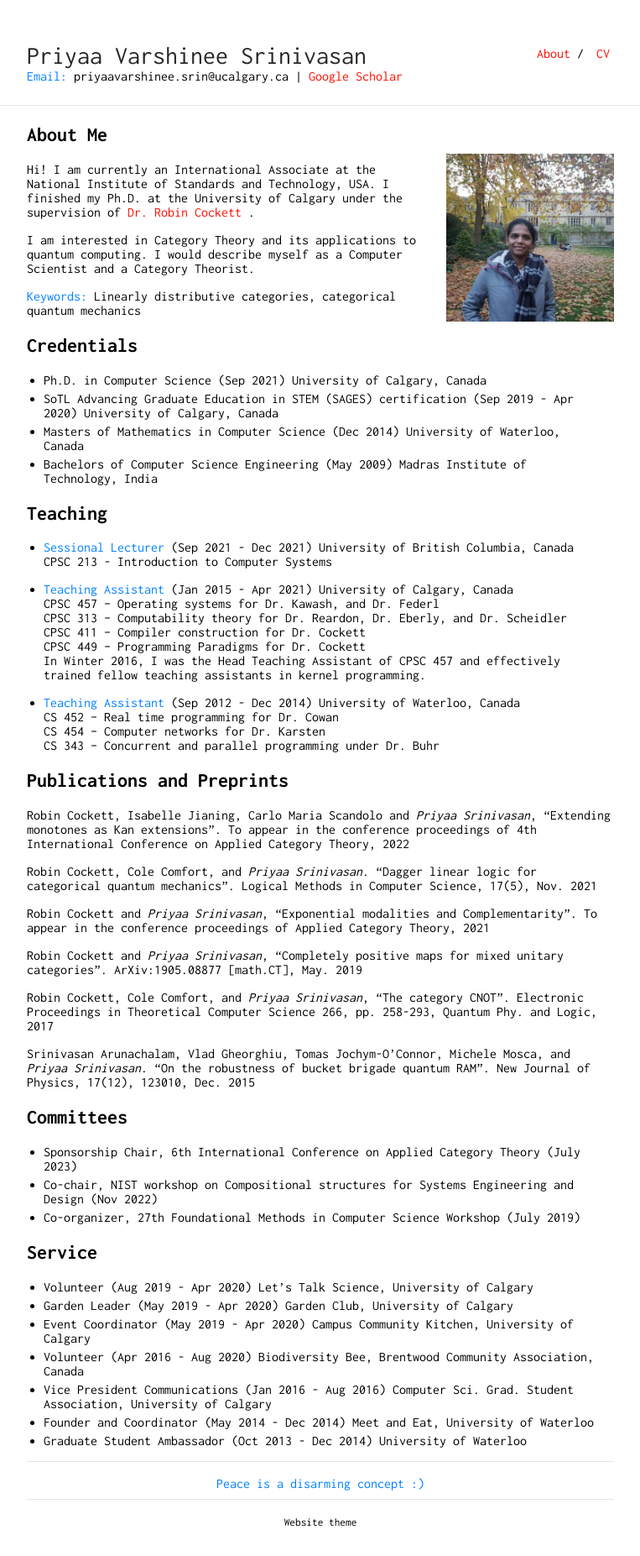
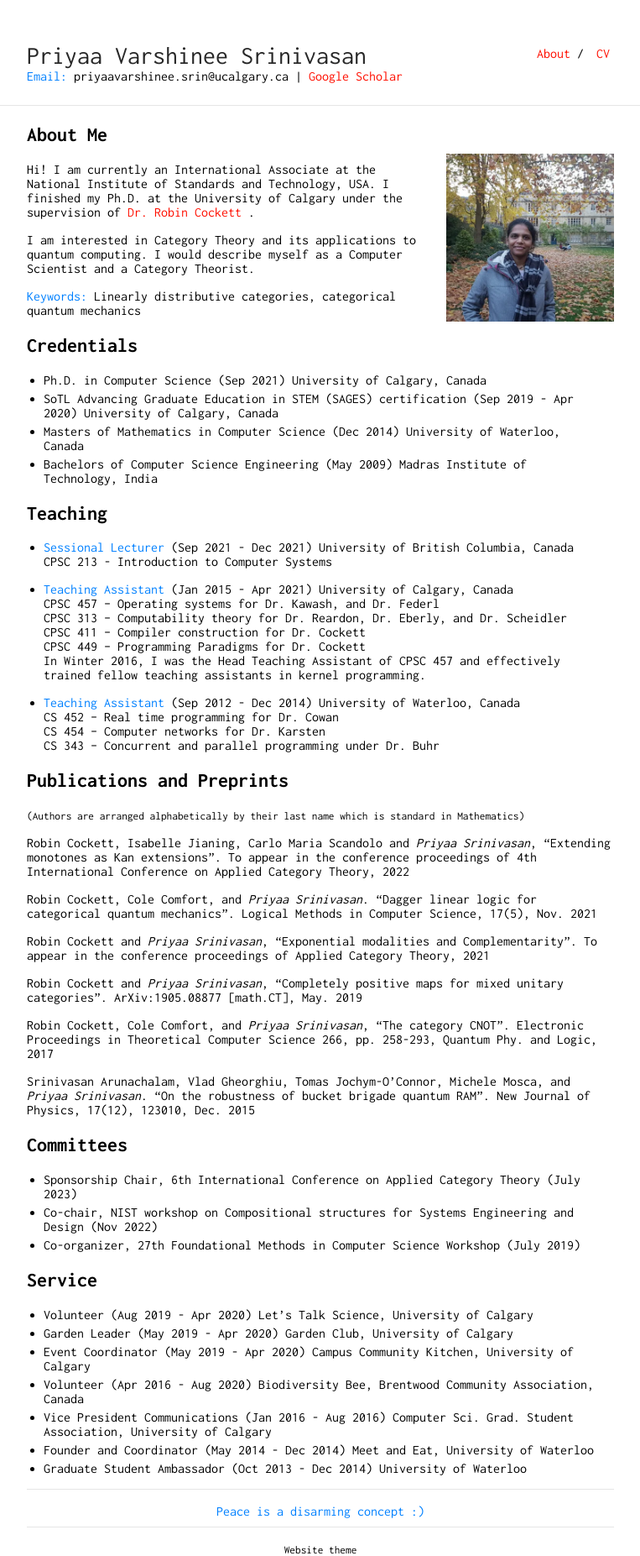
Before and after one commit to priyaasrini/priyaasrini.github.io, a Jekyll site: the page built from index.md, in a window 1280 px wide. Shown: the whole page at 84% size, without its empty margins (258-1021 px from the left). Built offline with Jekyll 4.4.1, drawn with Linux system fonts in a browser that asks for light colours; our own code applies the rules of GitHub Pages for plain Markdown files; before the commit the page ends 1820 px from its top, so only the background shows below that.

Commit message:
authors arrangement

```diff
--- a/index.md
+++ b/index.md
@@ -36,6 +36,8 @@ CS 343 – Concurrent and parallel programming under Dr. Buhr <br>
 
 
 ## Publications and Preprints
+
+<small> (Authors are arranged alphabetically by their last name which is standard in Mathematics) </small>
 
  Robin Cockett, Isabelle Jianing, Carlo Maria Scandolo and *Priyaa Srinivasan*, "Extending monotones as Kan extensions". To appear in the conference proceedings of 4th International Conference on Applied Category Theory, 2022
 
```
